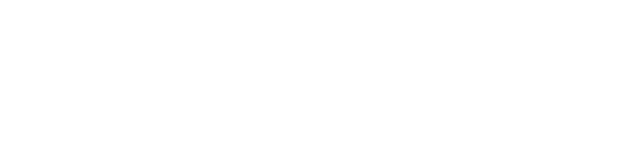
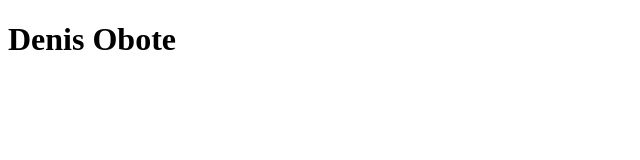
Before and after one commit to Obote/portfolio, a website: page index.html in a window 1280 px wide. Shown: the whole page, without its empty margins (0-640 px from the left). Drawn offline with Linux system fonts and the light colour scheme.

Commit message:
Update index.html

```diff
--- a/index.html
+++ b/index.html
@@ -7,6 +7,6 @@
     <title>Denis Obote</title>
 </head>
 <body>
-
+    <h1>Denis Obote</h1>
 </body>
 </html>
```
